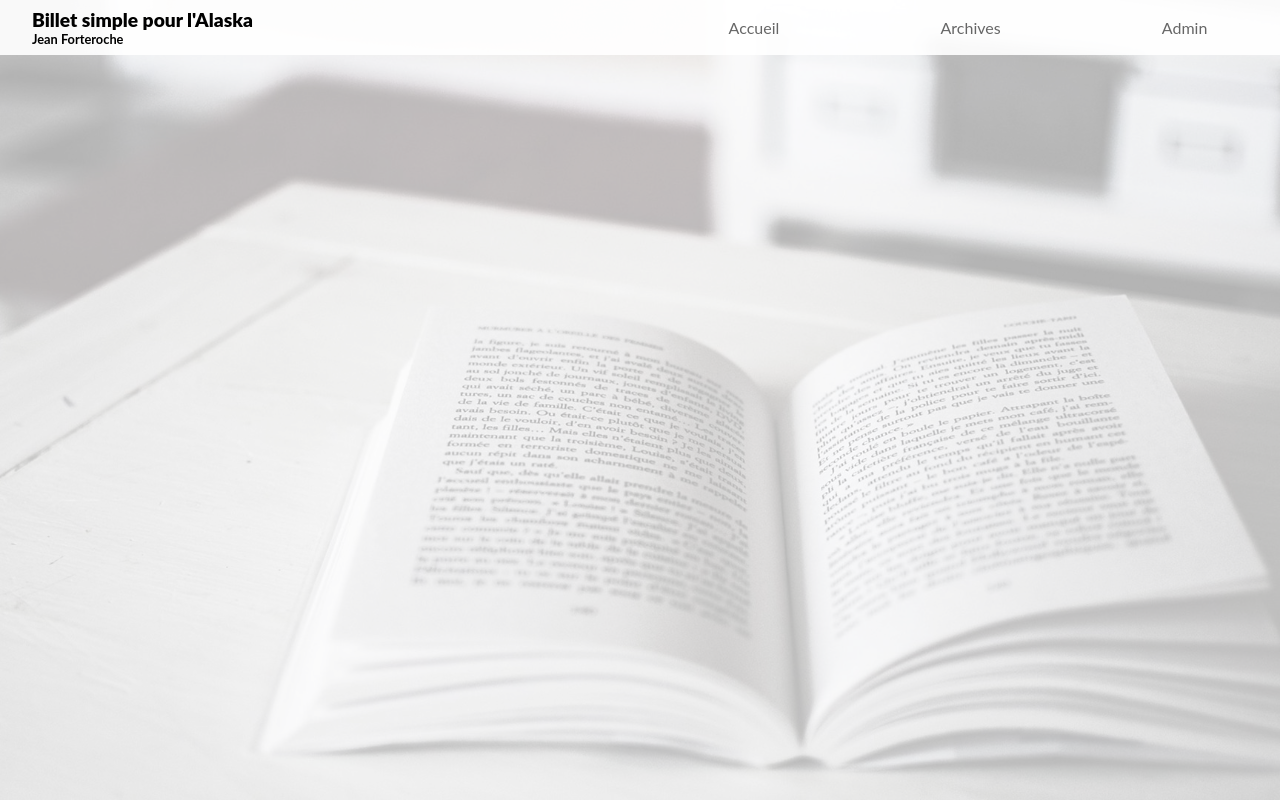
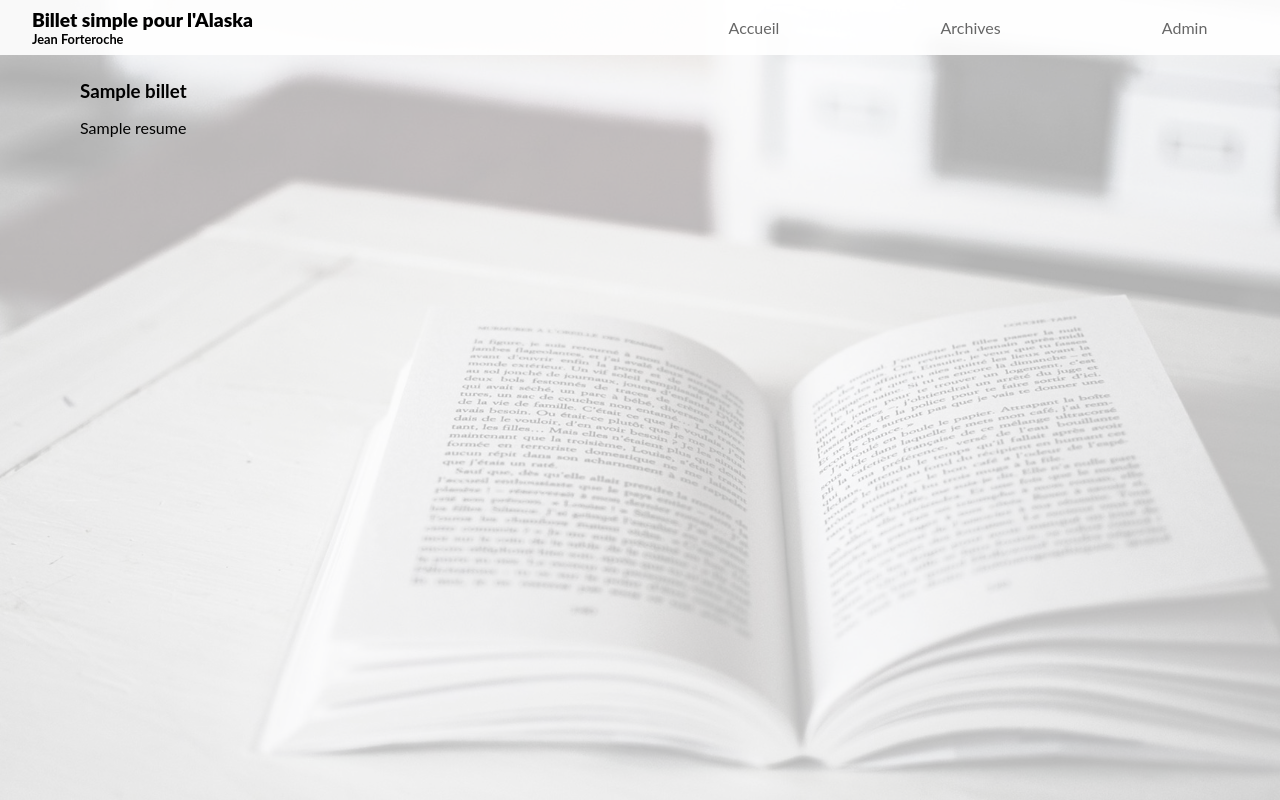
Before and after one commit to RecreativeWeb/billetAlaska, a Symfony app: template src/RecreativeWeb/HomeBundle/Resources/views/Default/index.html.twig in a window 1280 px wide. Run offline with Twig, Linux system fonts and the light colour scheme; the template is opened without the code that fills it: most values are stand-ins (such as "Sample title", 1, 10 or a date in 2020); some libraries are stand-ins or nearby versions.

Commit message:
enregistrement de données en BDD, affichage des données sur la homepage

```diff
--- a/app/AppKernel.php
+++ b/app/AppKernel.php
@@ -22,6 +22,7 @@ class AppKernel extends Kernel
             $bundles[] = new Symfony\Bundle\DebugBundle\DebugBundle();
             $bundles[] = new Symfony\Bundle\WebProfilerBundle\WebProfilerBundle();
             $bundles[] = new Sensio\Bundle\DistributionBundle\SensioDistributionBundle();
+            $bundles[] = new Fidry\PsyshBundle\PsyshBundle();
 
             if ('dev' === $this->getEnvironment()) {
                 $bundles[] = new Sensio\Bundle\GeneratorBundle\SensioGeneratorBundle();
--- a/app/Resources/views/base.html.twig
+++ b/app/Resources/views/base.html.twig
@@ -26,7 +26,10 @@
                         </nav>
                     </header>
                 {% endblock %}
+                {% block main %}
+                {% endblock %}
             </div>
+
         {% endblock %}
         {% block javascripts %}{% endblock %}
     </body>
--- a/composer.json
+++ b/composer.json
@@ -30,11 +30,13 @@
         "symfony/polyfill-apcu": "^1.0",
         "symfony/swiftmailer-bundle": "^2.3.10",
         "symfony/symfony": "3.3.*",
+        "symfony/var-dumper": "^3.3",
         "twig/twig": "^1.0||^2.0"
     },
     "require-dev": {
         "sensio/generator-bundle": "^3.0",
-        "symfony/phpunit-bridge": "^3.0"
+        "symfony/phpunit-bridge": "^3.0",
+        "theofidry/psysh-bundle": "^3.2"
     },
     "scripts": {
         "symfony-scripts": [
--- a/src/RecreativeWeb/HomeBundle/Controller/DefaultController.php
+++ b/src/RecreativeWeb/HomeBundle/Controller/DefaultController.php
@@ -2,6 +2,7 @@
 
 namespace RecreativeWeb\HomeBundle\Controller;
 
+use RecreativeWeb\HomeBundle\Entity\Billet;
 use Symfony\Bundle\FrameworkBundle\Controller\Controller;
 use Sensio\Bundle\FrameworkExtraBundle\Configuration\Route;
 
@@ -12,6 +13,9 @@ class DefaultController extends Controller
      */
     public function indexAction()
     {
-        return $this->render('RecreativeWebHomeBundle::Default/index.html.twig');
+    	$em = $this->getDoctrine()->getManager();
+    	$billets = $em->getRepository(Billet::class)->findAll();
+
+        return $this->render('RecreativeWebHomeBundle::Default/index.html.twig',compact('billets'));
     }
 }
--- a/src/RecreativeWeb/HomeBundle/Resources/views/Default/index.html.twig
+++ b/src/RecreativeWeb/HomeBundle/Resources/views/Default/index.html.twig
@@ -1 +1,12 @@
 {% extends 'base.html.twig' %}
+
+{% block main %}
+	<div class="main">
+	{% for e in billets %}
+		<article>
+			<h3>{{ e.titre }}</h3>
+			<p>{{ e.resume }}</p>
+		</article>
+	{% endfor %}
+	</div>
+{% endblock %}
--- a/web/styles/styles.css
+++ b/web/styles/styles.css
@@ -26,6 +26,19 @@
   height: 100vh;
   background-color: rgba(255,255,255,.7);
 }
+.main{
+  padding: 5rem;
+  padding-top: 5rem;
+}
+
+.main article{
+  margin-bottom: 2rem;
+}
+
+.main h3{
+  margin-bottom: 1rem;
+}
+
 header {
   position: fixed;
   padding: 0.5rem;
```
Also changed, not shown: 1 other file.
